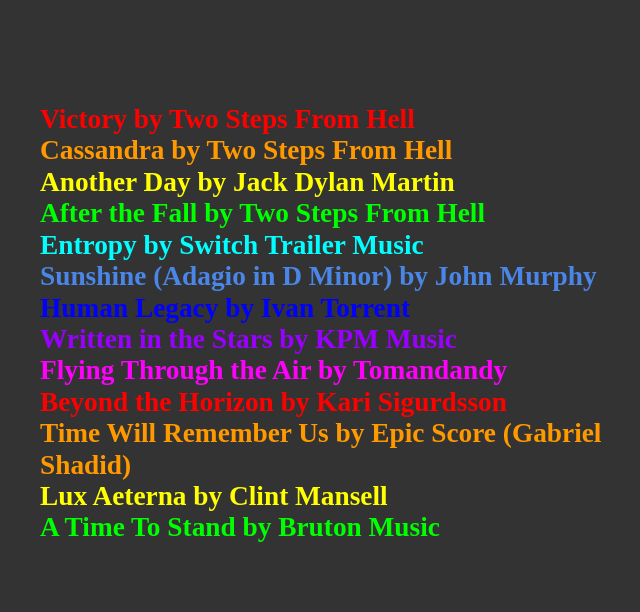
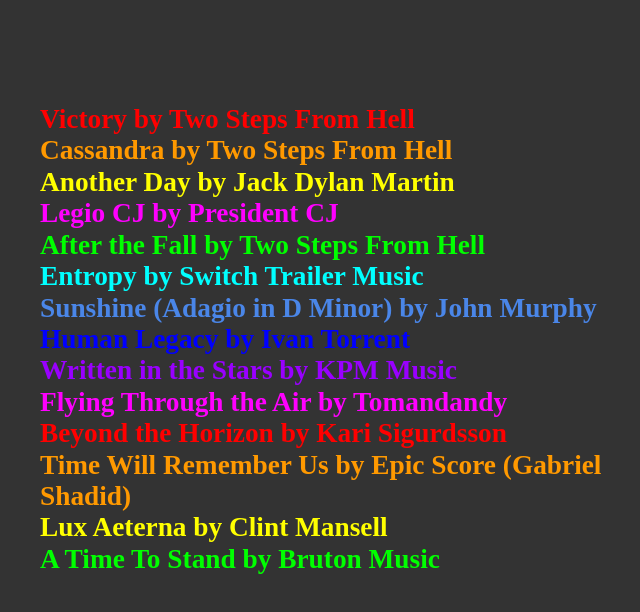
Before and after one commit to Montreal1011/epicmusicplaylist-tabm, a plain HTML site: page index.html in a window 1280 px wide. Shown: the whole page, without its empty margins (64-704 px from the left). Drawn offline with Linux system fonts and the light colour scheme; a web font is replaced by a local one.

Commit message:
Add link to 'Legio CJ' by President CJ

```diff
--- a/index.html
+++ b/index.html
@@ -47,6 +47,11 @@
     <p class="c5">
       <span class="c2">
         <a class="c1" href="https://www.google.com/url?q=https://youtu.be/7Kx1DNH-8t8?si%3Dw0jXK0QY5e0K_TgC&amp;sa=D&amp;source=editors&amp;ust=1742697247170460&amp;usg=AOvVaw15LBL8Ee2NG_EN52leNS8f">Another Day by Jack Dylan Martin</a>
+      </span>
+    </p>
+    <p class="c5">
+      <span class="c11">
+        <a class="c1" href="https://youtu.be/U4Bu2B2KMhQ?si=GynmkwKbWkOuaYHg">Legio CJ by President CJ</a>
       </span>
     </p>
     <p class="c5">
```
